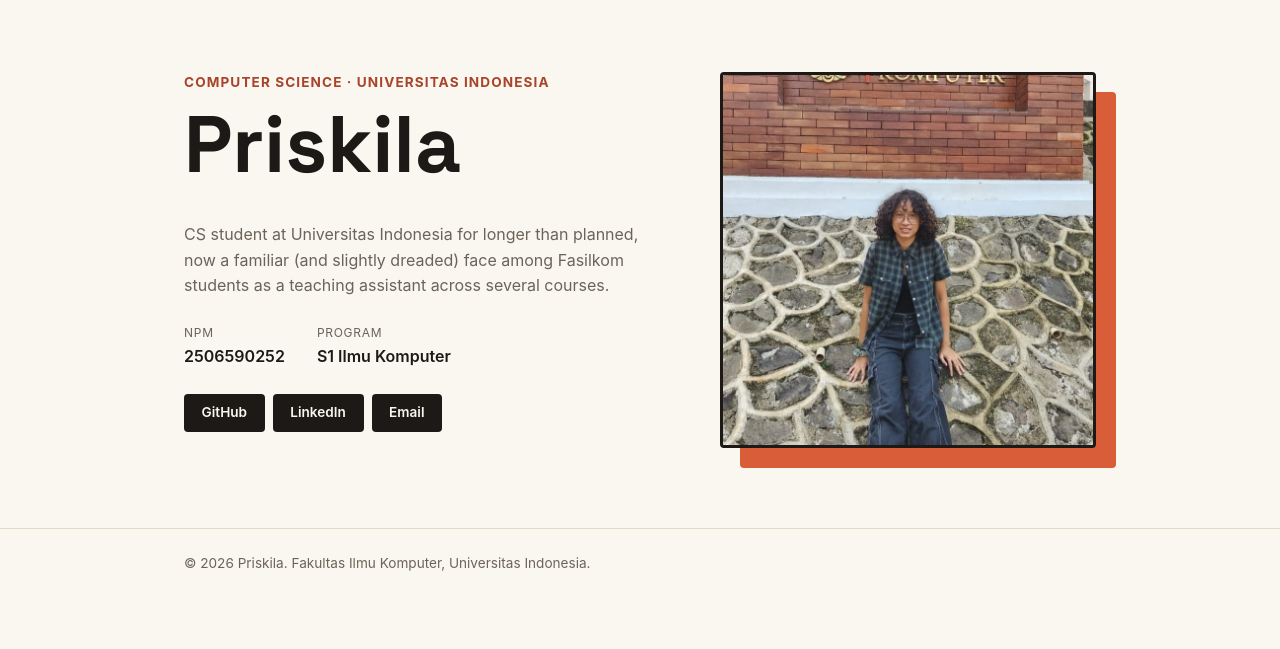
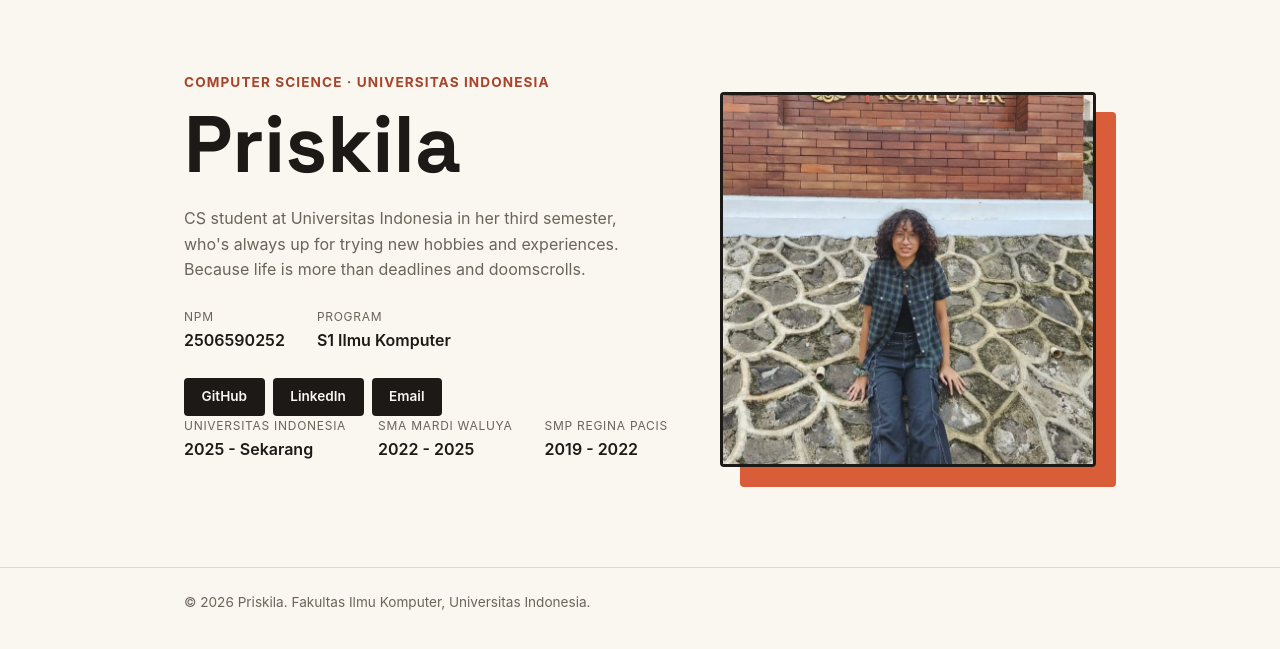
Before and after one commit to priskilaabigail-pixel/myportofolio, a Django app: page / in a window 1280 px wide. Shown: the part 74-723 px from the top of the page. Run offline with Django 5.2, Linux system fonts and the light colour scheme.

Commit message:
add education

```diff
--- a/templates/index.html
+++ b/templates/index.html
@@ -36,14 +36,14 @@
             <img
               class="avatar"
               src="/static/img/burhan.png"
-              alt="Photo of Burhan"
+              alt="Photo of Priskila"
             />
           </div>
           <div class="hero-details">
             <p class="bio">
-              CS student at Universitas Indonesia for longer than planned, now a
-              familiar (and slightly dreaded) face among Fasilkom students as a
-              teaching assistant across several courses.
+              CS student at Universitas Indonesia in her third semester, who's
+              always up for trying new hobbies and experiences. Because life is
+              more than deadlines and doomscrolls.
             </p>
             <dl class="meta-list">
               <div class="meta-row">
@@ -70,6 +70,20 @@
                 >Email</a
               >
             </div>
+            <dl class="meta-list">
+              <div class="meta-row">
+                <dt>Universitas Indonesia</dt>
+                <dd>2025 - Sekarang</dd>
+              </div>
+              <div class="meta-row">
+                <dt>SMA Mardi Waluya</dt>
+                <dd>2022 - 2025</dd>
+              </div>
+              <div class="meta-row">
+                <dt>SMP Regina Pacis</dt>
+                <dd>2019 - 2022</dd>
+              </div>
+            </dl>
           </div>
         </div>
       </section>
```
